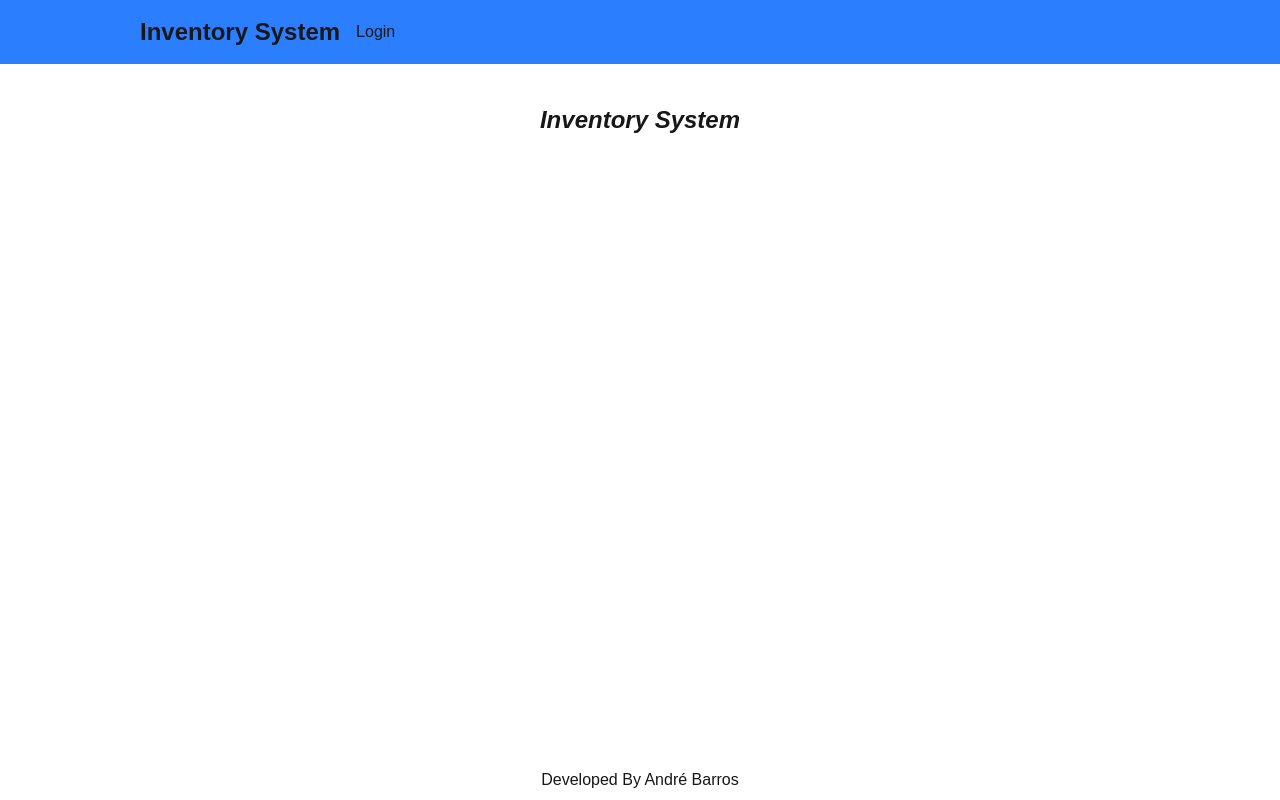
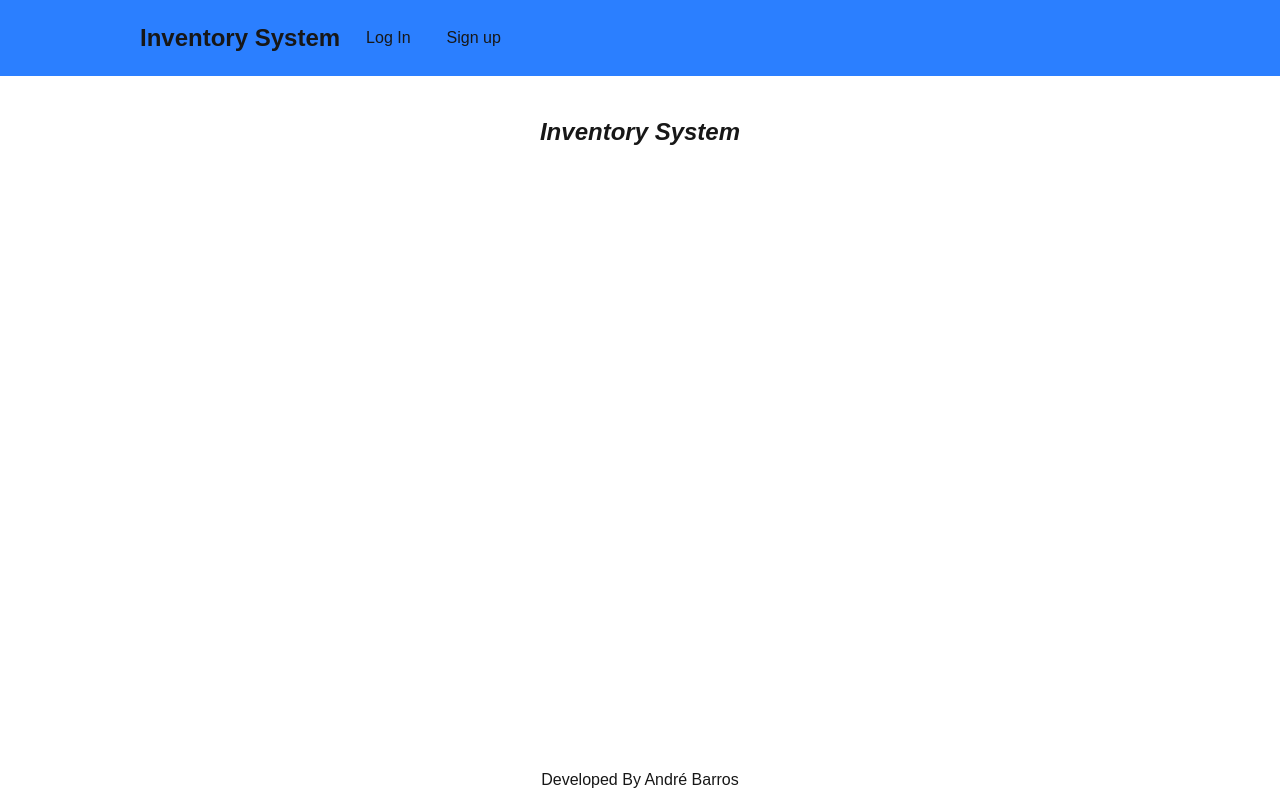
Before and after one commit to andrebarros7201/inventory-system, a Next.js app: page / in a window 1280 px wide. Built offline with nearby package versions, Linux system fonts and the light colour scheme.

Commit message:
create header link component and add it to header

```diff
--- a/components/header.tsx
+++ b/components/header.tsx
@@ -1,3 +1,4 @@
+import HeaderLink from "@/components/ui/header-link";
 import Link from "next/link";
 
 const Header = () => {
@@ -9,7 +10,10 @@ const Header = () => {
             <h2 className={"font-bold text-2xl h-full"}>Inventory System</h2>
           </Link>
           <ul className={"h-full flex items-center justify-start"}>
-            <Link href={"/login"}>Login</Link>
+            <HeaderLink label={"Log In"} path={"/login"} />
+          </ul>
+          <ul className={"h-full flex items-center justify-start"}>
+            <HeaderLink label={"Sign up"} path={"/signup"} />
           </ul>
         </nav>
       </div>
--- /dev/null
+++ b/components/ui/header-link.tsx
@@ -0,0 +1,22 @@
+"use client";
+import Link from "next/link";
+import { usePathname } from "next/navigation";
+
+type Props = {
+  label: string;
+  path: string;
+};
+
+const HeaderLink = ({ label, path }: Props) => {
+  const currentPath = usePathname();
+  return (
+    <Link
+      className={`box-border p-2 transition-all duration-200 ease-in-out border-2 border-transparent hover:border-white origin-bottom rounded
+  ${currentPath === path ? "border-b-2 border-b-white" : ""}`}
+      href={path}
+    >
+      {label}
+    </Link>
+  );
+};
+export default HeaderLink;
```
